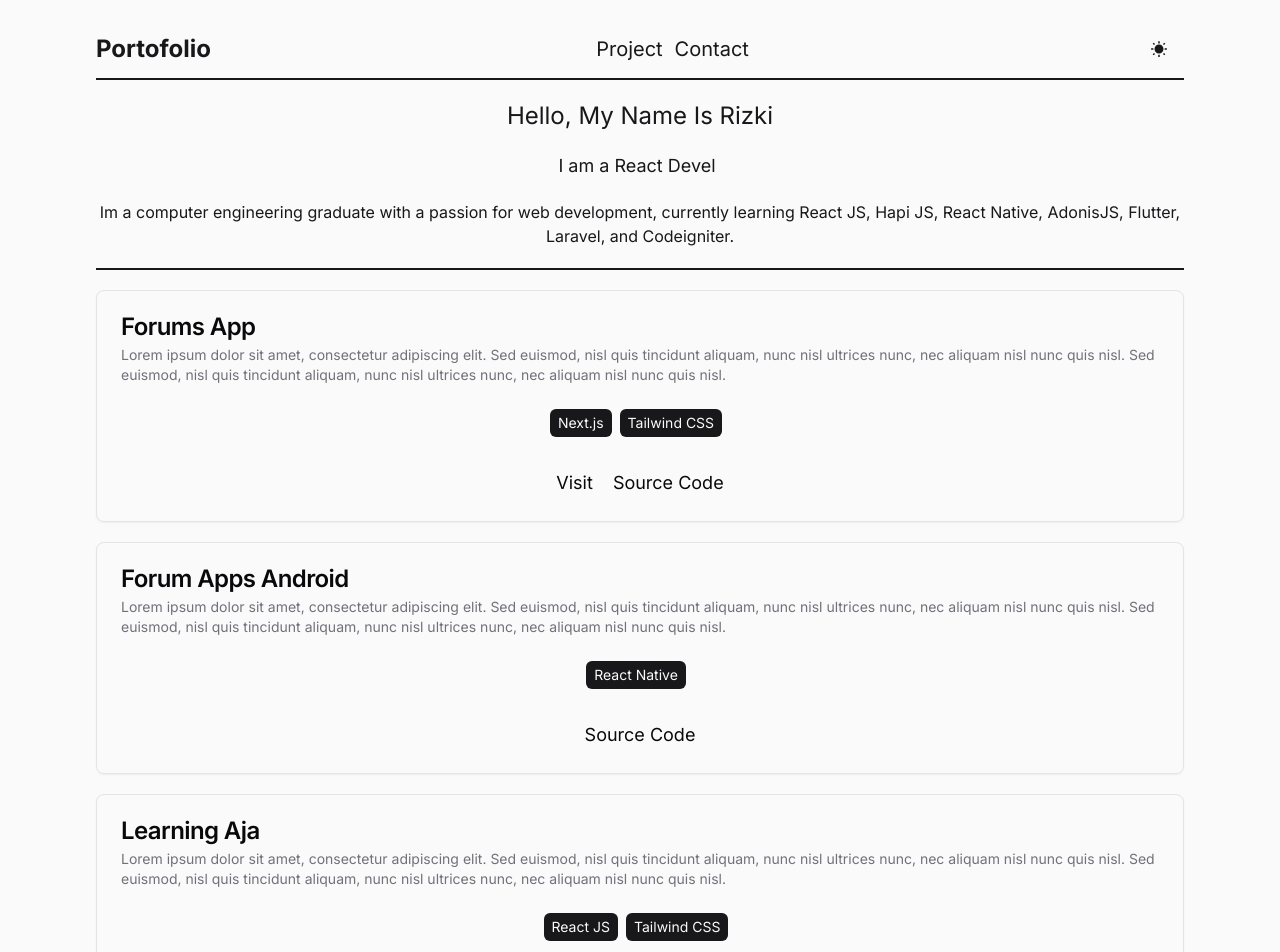
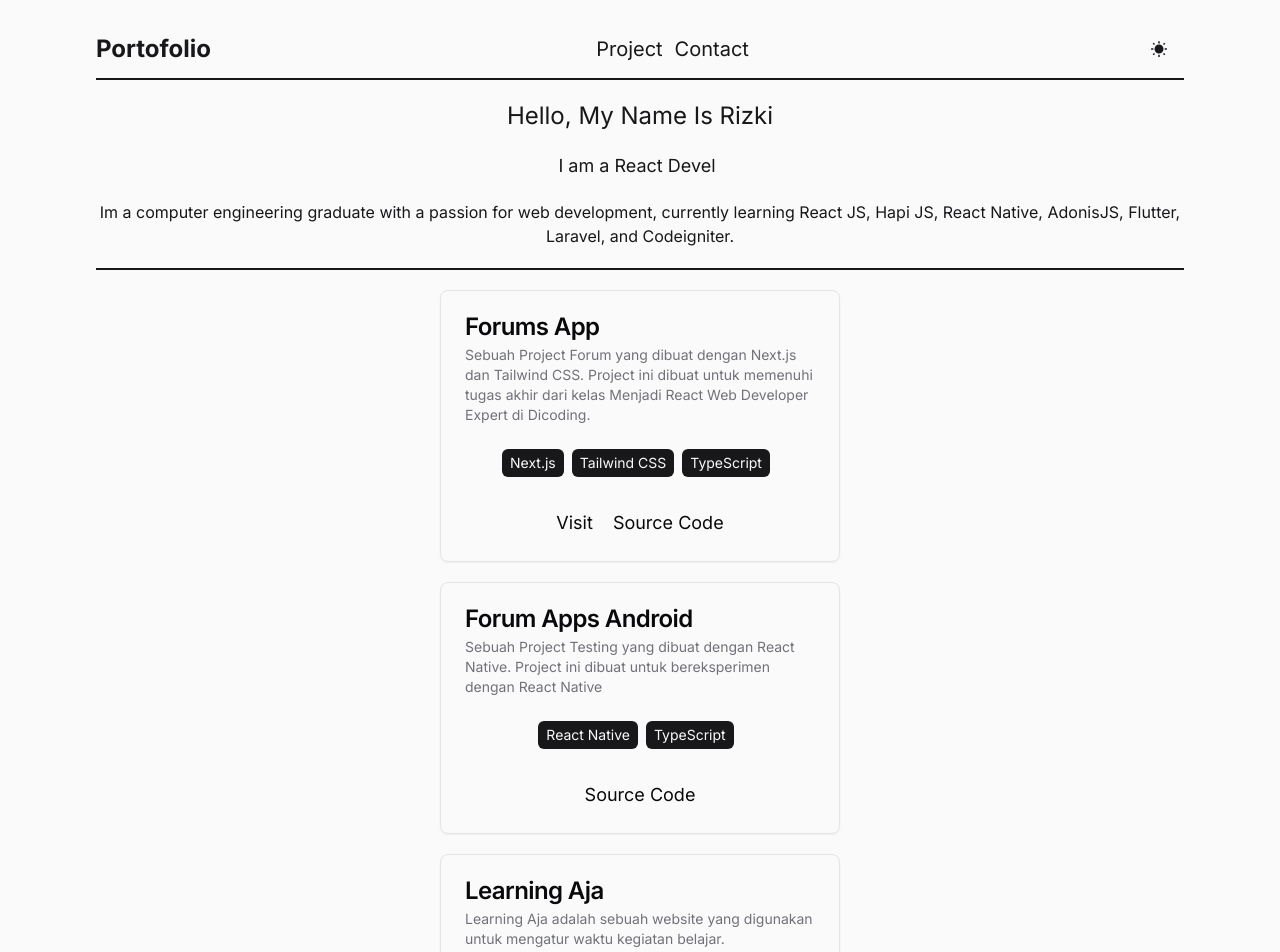
Before and after one commit to rizrmdhn/portofolio-webpage-v3, a Next.js app: page / in a window 1280 px wide. Shown: the top 952 px of the page. Built offline with nearby package versions, Linux system fonts and the light colour scheme.

Commit message:
change card width

```diff
--- a/src/components/Project.tsx
+++ b/src/components/Project.tsx
@@ -9,7 +9,7 @@ export default function Project() {
     >
       {project.map((item, index) => (
         <ProjectCard
-          className="bg-transparent"
+          className="lg:w-400px bg-transparent"
           key={index}
           name={item.name}
           description={item.description}
--- a/src/lib/data.json
+++ b/src/lib/data.json
@@ -2,10 +2,10 @@
   "project": [
     {
       "name": "Forums App",
-      "description": "Lorem ipsum dolor sit amet, consectetur adipiscing elit. Sed euismod, nisl quis tincidunt aliquam, nunc nisl ultrices nunc, nec aliquam nisl nunc quis nisl. Sed euismod, nisl quis tincidunt aliquam, nunc nisl ultrices nunc, nec aliquam nisl nunc quis nisl.",
+      "description": "Sebuah Project Forum yang dibuat dengan Next.js dan Tailwind CSS. Project ini dibuat untuk memenuhi tugas akhir dari kelas Menjadi React Web Developer Expert di Dicoding.",
       "url": "https://forums-app.netlify.app",
       "githubUrl": "https://github.com/rizrmdhn/forum-app-nextjs",
-      "tech": ["Next.js", "Tailwind CSS"],
+      "tech": ["Next.js", "Tailwind CSS", "TypeScript"],
       "image": [
         {
           "url": "",
@@ -15,10 +15,10 @@
     },
     {
       "name": "Forum Apps Android",
-      "description": "Lorem ipsum dolor sit amet, consectetur adipiscing elit. Sed euismod, nisl quis tincidunt aliquam, nunc nisl ultrices nunc, nec aliquam nisl nunc quis nisl. Sed euismod, nisl quis tincidunt aliquam, nunc nisl ultrices nunc, nec aliquam nisl nunc quis nisl.",
+      "description": "Sebuah Project Testing yang dibuat dengan React Native. Project ini dibuat untuk bereksperimen dengan React Native",
       "url": "",
       "githubUrl": "https://github.com/rizrmdhn/forum-app-android",
-      "tech": ["React Native"],
+      "tech": ["React Native", "TypeScript"],
       "image": [
         {
           "url": "",
@@ -28,10 +28,10 @@
     },
     {
       "name": "Learning Aja",
-      "description": "Lorem ipsum dolor sit amet, consectetur adipiscing elit. Sed euismod, nisl quis tincidunt aliquam, nunc nisl ultrices nunc, nec aliquam nisl nunc quis nisl. Sed euismod, nisl quis tincidunt aliquam, nunc nisl ultrices nunc, nec aliquam nisl nunc quis nisl.",
+      "description": "Learning Aja adalah sebuah website yang digunakan untuk mengatur waktu kegiatan belajar.",
       "url": "",
       "githubUrl": "https://github.com/rizrmdhn/learning-aja",
-      "tech": ["React JS", "Tailwind CSS"],
+      "tech": ["React JS", "Tailwind CSS", "JavaScript"],
       "image": [
         {
           "url": "",
@@ -41,10 +41,10 @@
     },
     {
       "name": "Learning Aja Api",
-      "description": "Lorem ipsum dolor sit amet, consectetur adipiscing elit. Sed euismod, nisl quis tincidunt aliquam, nunc nisl ultrices nunc, nec aliquam nisl nunc quis nisl. Sed euismod, nisl quis tincidunt aliquam, nunc nisl ultrices nunc, nec aliquam nisl nunc quis nisl.",
+      "description": "Sebuah RESTFul API yang digunakan pada aplikasi Learning Aja",
       "url": "",
       "githubUrl": "https://github.com/rizrmdhn/learning-aja-api",
-      "tech": ["Hapi JS", "PostgreSQL", "Jest"],
+      "tech": ["Hapi JS", "PostgreSQL", "Jest", "JavaScript"],
       "image": [
         {
           "url": "",
--- a/tailwind.config.ts
+++ b/tailwind.config.ts
@@ -72,6 +72,7 @@ module.exports = {
       },
       width: {
         "200px": "200px",
+        "400px": "400px",
       },
       height: {
         "header-height": "60px",
```
